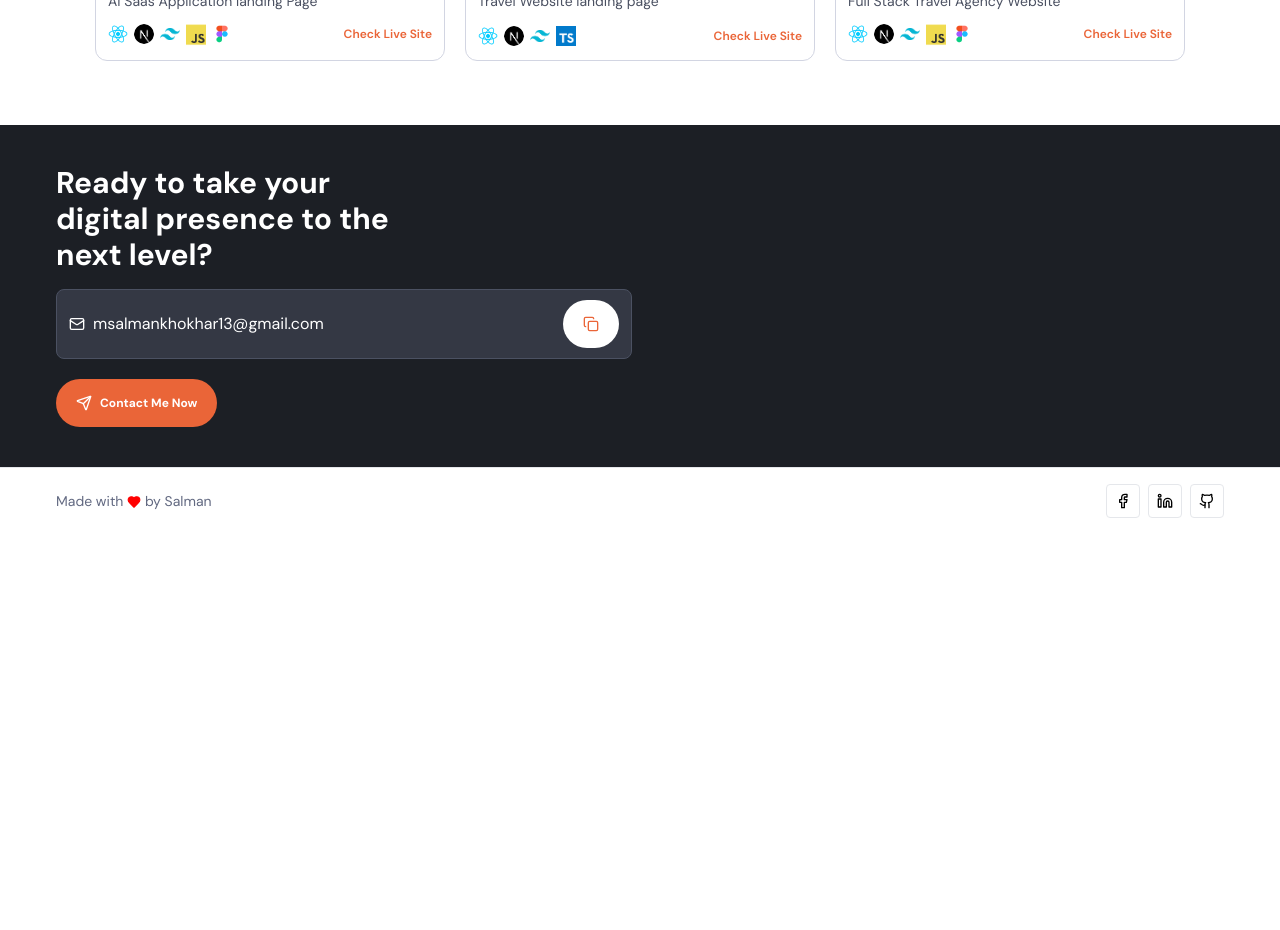
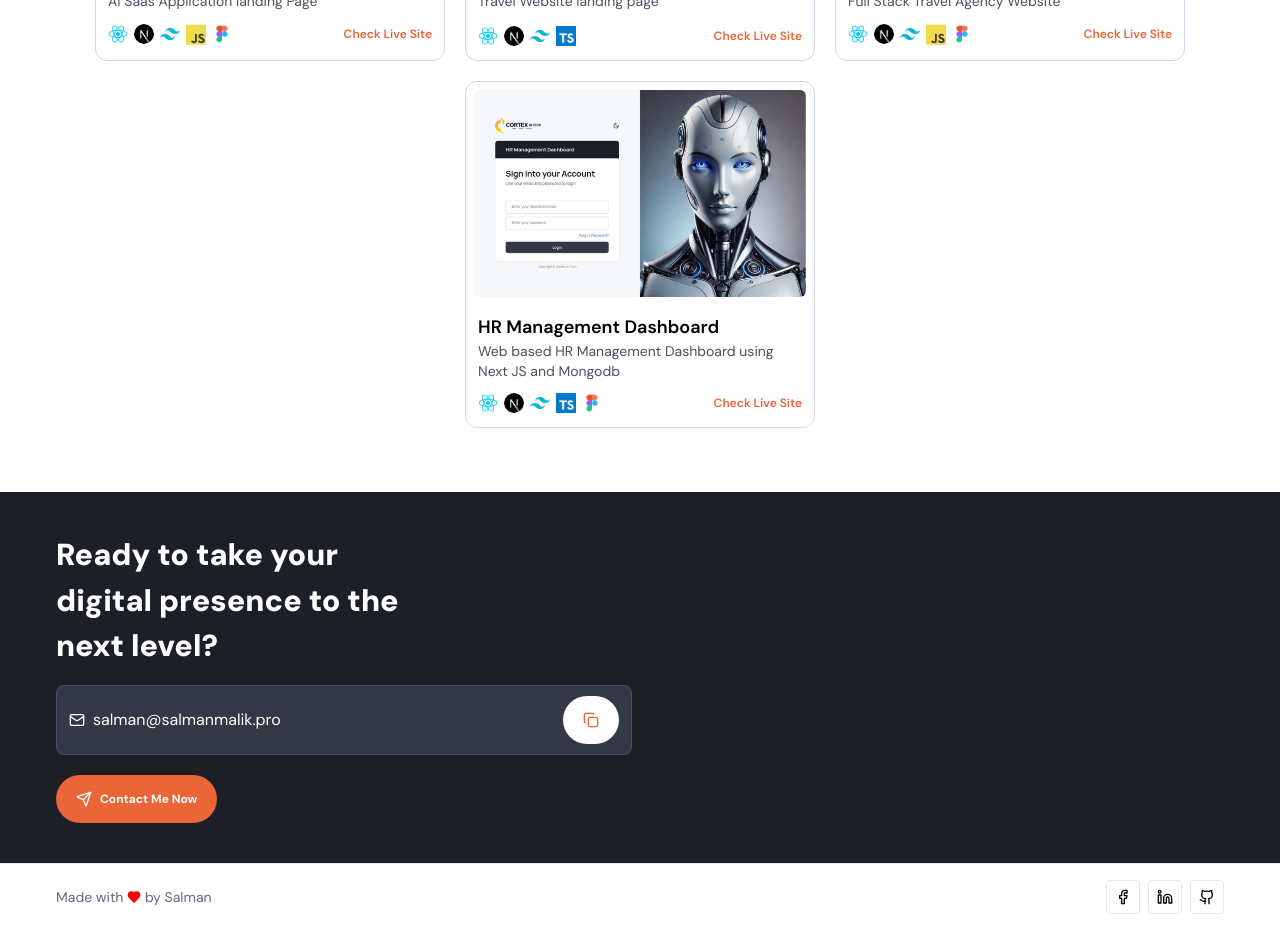
Before and after one commit to msalmankhokhar/portfolio, a Next.js app: page / in a window 1280 px wide. Shown: the part 980-1910 px from the top of the page. Before the commit the page ends 1514 px from the top, so only its background shows below. Built offline with nearby package versions, Linux system fonts and the light colour scheme.

Commit message:
seperate component for email section

```diff
--- a/app/page.tsx
+++ b/app/page.tsx
@@ -1,21 +1,11 @@
 "use client"
-import Button from "@/components/Button";
 import Footer from "@/components/Footer";
 import Navbar from "@/components/Navbar";
+import EmailSection from "@/components/sections/EmailSection";
 import Hero from "@/components/sections/Hero";
 import Projects from "@/components/sections/Projects";
-import { PERSONAL_DETAILS } from "@/data";
-import { Copy, Mail, Send } from "lucide-react";
-import { useState } from "react";
 
 export default function Home() {
-  const email = PERSONAL_DETAILS.resume.email.gmail_msalmankhokhar13;
-  const [copied, setCopied] = useState(false);
-
-  const handleCopy = ()=>{
-    navigator.clipboard.writeText(email);
-    setCopied(true)
-  }
 
   return (
     <>
@@ -25,23 +15,7 @@ export default function Home() {
       <Projects />
     </main>
 
-    <section className="bg-secondary-1000 py-10 paddingContainer maxContainer">
-      <h1 className="text-3xl max-w-[350px] text-white font-bold mb-4">Ready to take your digital presence to the next level?</h1>
-      <div className="mb-5 flex gap-2 items-center justify-between max-w-xl bg-secondary-900 border border-secondary-800 py-2.5 px-3 rounded-lg text-white">
-        <div className="flex gap-2 items-center">
-          <Mail size={16} color="white" />
-          <p>{email}</p>
-        </div>
-        {/* Copy Button */}
-        <Button onClick={handleCopy} className={copied ? 'text-green-600' : undefined} variant="btn-primary-white">
-          {
-            copied ? 'Copied' : <Copy size={16} />
-          }
-        </Button>
-      </div>
-      <Button href={`mailto:${email}`} icon={<Send size={16} />} variant="btn-primary">Contact Me Now</Button>
-    </section>
-
+    <EmailSection />
     <Footer />
     </>
   );
--- /dev/null
+++ b/components/sections/EmailSection.tsx
@@ -0,0 +1,36 @@
+import React, { useState } from 'react'
+import { Copy, Mail, Send } from "lucide-react";
+import Button from '../Button';
+import { PERSONAL_DETAILS } from '@/data';
+
+export default function EmailSection() {
+
+    const email = PERSONAL_DETAILS.resume.email.domain_salman;
+    const [copied, setCopied] = useState(false);
+
+    const handleCopy = () => {
+        navigator.clipboard.writeText(email);
+        setCopied(true)
+    }
+
+    return (
+        <section className="bg-secondary-1000 py-10 paddingContainer maxContainer">
+            <h1 className="text-[1.9rem] max-w-[350px] text-white font-black mb-4">Ready to take your digital presence to the next level?</h1>
+            <div className="mb-5 flex gap-2 items-center justify-between max-w-xl bg-secondary-900 border border-secondary-800 py-2.5 px-3 rounded-lg text-white">
+                <div className="flex gap-2 items-center">
+                    <Mail size={16} color="white" />
+                    <p>{email}</p>
+                </div>
+
+                {/* Copy Button */}
+                <Button onClick={handleCopy} className={copied ? 'text-green-600' : undefined} variant="btn-primary-white">
+                    {
+                        copied ? 'Copied' : <Copy size={16} />
+                    }
+                </Button>
+
+            </div>
+            <Button href={`mailto:${email}`} icon={<Send size={16} />} variant="btn-primary">Contact Me Now</Button>
+        </section>
+    )
+}
--- a/data/index.ts
+++ b/data/index.ts
@@ -118,6 +118,20 @@ export const PROJECTS = [
         ],
         url: 'https://www.alhabibtravel.co.uk'
     },
+    {
+        key: 4,
+        title: 'HR Management Dashboard',
+        desc: 'Web based HR Management Dashboard using Next JS and Mongodb',
+        thumbnail: 'catportal.png',
+        techstack: [
+            TECH_STACK.react,
+            TECH_STACK.nextJs,
+            TECH_STACK.tailwindCss,
+            TECH_STACK.typeScript,
+            TECH_STACK.figma
+        ],
+        url: 'https://cortexaitech-portal.vercel.app'
+    },
 ]
 
 export const SOCIAL_ACCOUNTS = {
```
Also changed, not shown: public/img/projects/ss/catportal.png (added), public/img/projects/ss/neuros.jpeg (deleted).
